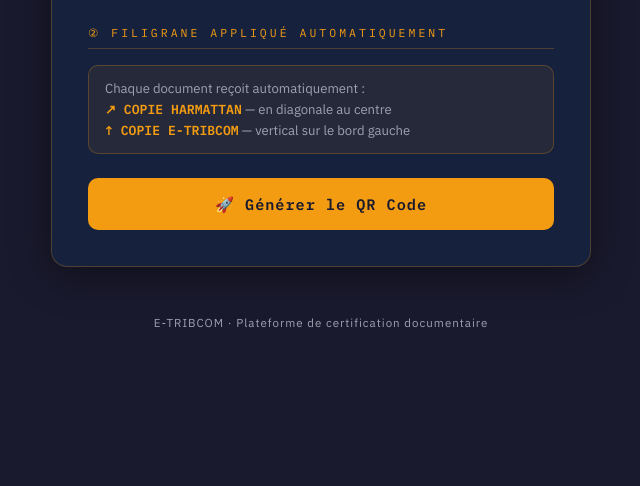
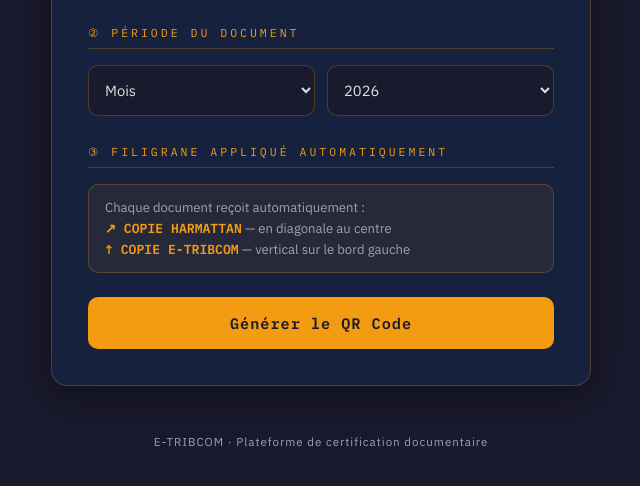
Before and after one commit to maestro-brayan/QR_CODE, a website: page public/index.html in a window 1280 px wide. Shown: the part 376-862 px from the top of the page, without its empty margins (319-959 px from the left). Before the commit the page ends 800 px from the top, so only its background shows below. Drawn offline with Linux system fonts and the light colour scheme.

Commit message:
feat: date update

```diff
--- a/api/watermark.js
+++ b/api/watermark.js
@@ -10,7 +10,7 @@
 const DIAGONAL = {
     text          : 'COPIE E-TRIBCOM',
     fontSize      : 74,
-    letterSpacing : 6,      // espacement entre chaque lettre (en points)
+    letterSpacing : 10,      // espacement entre chaque lettre (en points)
     color         : '#312f2f',
     opacity       : 0.18,
 };
--- a/public/index.html
+++ b/public/index.html
@@ -117,6 +117,33 @@
         }
         .wm-info strong { color: var(--orange); font-family: 'IBM Plex Mono', monospace; }
 
+        /* ── PÉRIODE (selects mois/année) ── */
+        .periode-row {
+            display: flex;
+            gap: 12px;
+            margin-bottom: 28px;
+        }
+        .select-field {
+            flex: 1;
+            background: var(--dark);
+            color: var(--text);
+            border: 1px solid var(--border);
+            border-radius: 10px;
+            padding: clamp(11px, 3vw, 14px) 12px;
+            font-family: 'IBM Plex Sans', sans-serif;
+            font-size: clamp(0.82rem, 2.5vw, 0.92rem);
+            cursor: pointer;
+            -webkit-tap-highlight-color: transparent;
+        }
+        .select-field:focus {
+            outline: none;
+            border-color: var(--orange);
+        }
+        .select-field option {
+            background: var(--mid);
+            color: var(--text);
+        }
+
         /* ── BOUTON ── */
         .btn {
             display: block;
@@ -234,8 +261,32 @@
         <div class="filename" id="filename"></div>
     </div>
 
-    <!-- SECTION 2 : INFO FILIGRANE -->
-    <div class="section-title">② Filigrane appliqué automatiquement</div>
+    <!-- SECTION 2 : PÉRIODE -->
+    <div class="section-title">② Période du document</div>
+
+    <div class="periode-row">
+        <select id="periodeMois" class="select-field">
+            <option value="">Mois</option>
+            <option value="01">Janvier</option>
+            <option value="02">Février</option>
+            <option value="03">Mars</option>
+            <option value="04">Avril</option>
+            <option value="05">Mai</option>
+            <option value="06">Juin</option>
+            <option value="07">Juillet</option>
+            <option value="08">Août</option>
+            <option value="09">Septembre</option>
+            <option value="10">Octobre</option>
+            <option value="11">Novembre</option>
+            <option value="12">Décembre</option>
+        </select>
+        <select id="periodeAnnee" class="select-field">
+            <option value="">Année</option>
+        </select>
+    </div>
+
+    <!-- SECTION 3 : INFO FILIGRANE -->
+    <div class="section-title">③ Filigrane appliqué automatiquement</div>
 
     <div class="wm-info">
         Chaque document reçoit automatiquement :<br>
@@ -245,7 +296,7 @@
 
     <!-- BOUTON PRINCIPAL -->
     <button class="btn btn-primary" onclick="uploadFile()">
-        🚀 Générer le QR Code
+         Générer le QR Code
     </button>
 
     <div class="spinner" id="spinner"></div>
@@ -268,6 +319,20 @@
 <script>
     let currentQRDataUrl = '';
 
+    function populateAnnees() {
+        const select     = document.getElementById('periodeAnnee');
+        const anneeActuelle = new Date().getFullYear();
+        // Quelques années avant et après l'année en cours, par sécurité
+        for (let a = anneeActuelle - 50; a <= anneeActuelle + 1; a++) {
+            const opt = document.createElement('option');
+            opt.value = String(a);
+            opt.textContent = String(a);
+            if (a === anneeActuelle) opt.selected = true;
+            select.appendChild(opt);
+        }
+    }
+    populateAnnees();
+
     function onFileChange(input) {
         const file = input.files[0];
         const el   = document.getElementById('filename');
@@ -287,8 +352,17 @@
             return;
         }
 
+        const mois  = document.getElementById('periodeMois').value;
+        const annee = document.getElementById('periodeAnnee').value;
+        if (!mois || !annee) {
+            alert('Veuillez sélectionner le mois et l\'année du document.');
+            return;
+        }
+        const periode = `${mois}-${annee}`;
+
         const formData = new FormData();
         formData.append('pdf', fileInput.files[0]);
+        formData.append('periode', periode);
 
         setLoading(true);
         document.getElementById('result').style.display = 'none';
```
Also changed, not shown: api/index.js (+23 -3 lines).
